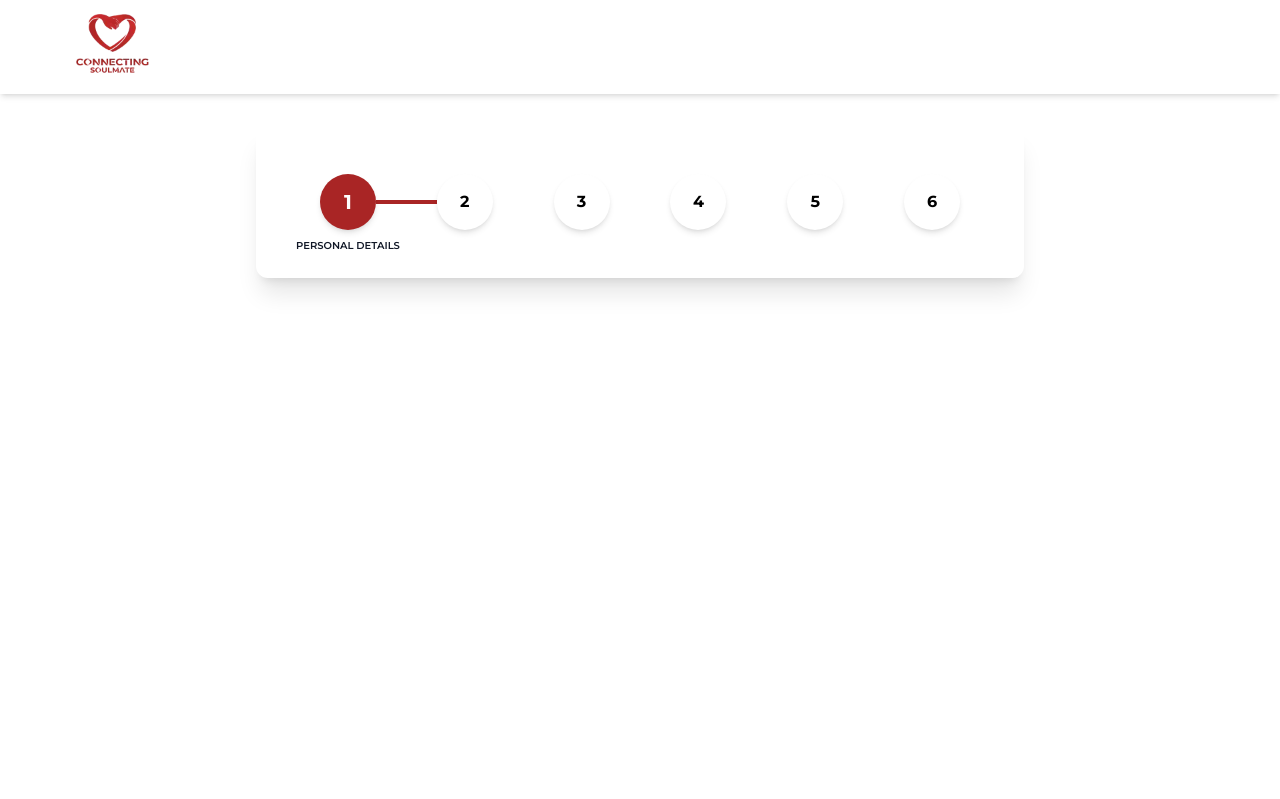
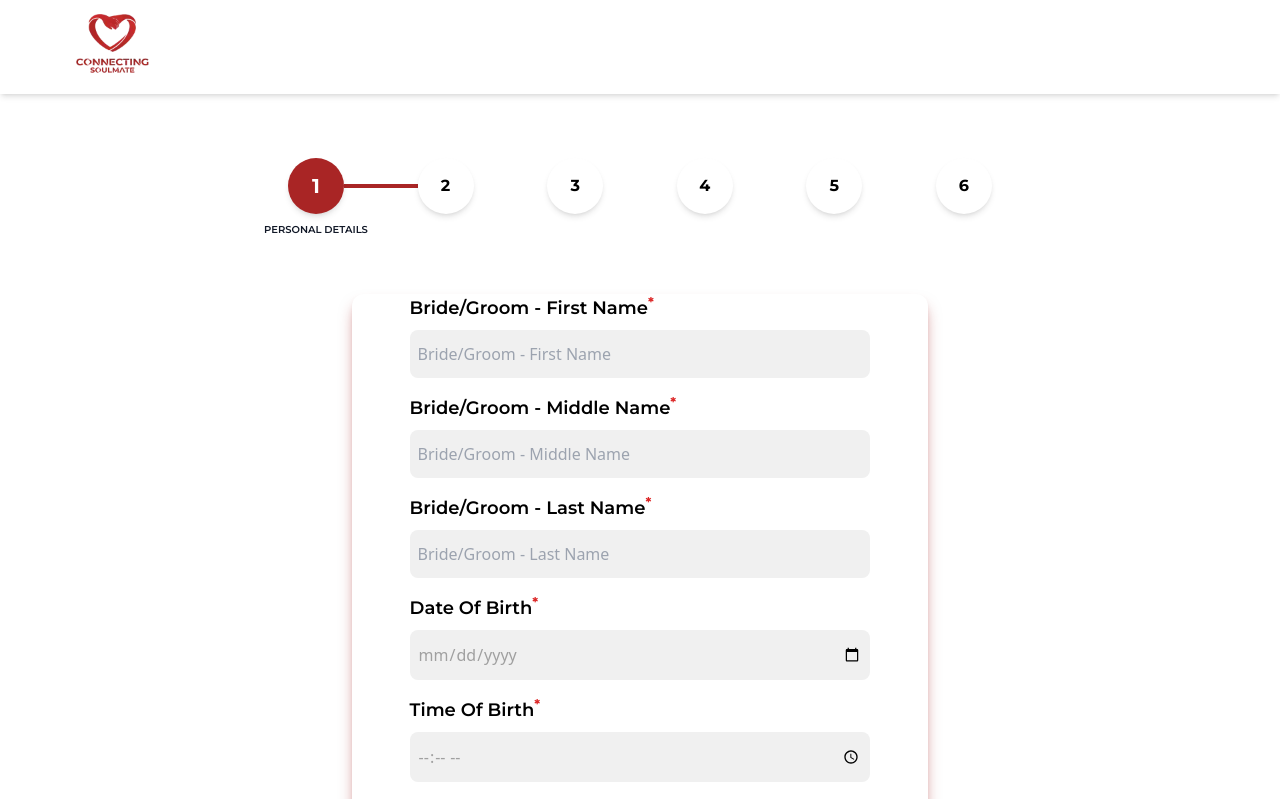
Before and after one commit to Himanshu8825/test, a React (Vite) app: page /details in a window 1280 px wide. Shown: the top 799 px of the page. Built offline with nearby package versions, Linux system fonts and the light colour scheme.

Commit message:
EOD !)APRIL

```diff
--- a/src/App.jsx
+++ b/src/App.jsx
@@ -12,32 +12,7 @@ import {
 } from "./Index";
 
 const App = () => {
-  const [currentStep, setCurrentStep] = useState(1);
-
-  const steps = [
-    "Personal  Details",
-    "Additional Details",
-    "Carrer Details",
-    "Family Details",
-    "Additional Details & Interest",
-    "Partner Preference",
-  ];
-
   // Function to render the appropriate component based on the current step
-  const displaySteps = (step) => {
-    switch (step) {
-      case 1:
-        return <PersonalDetails />;
-      case 2:
-        return <AdditionalDetails />;
-      case 3:
-        return <CarrerDetails />;
-      case 4:
-        return <FaimilyDetails />;
-      default:
-        return null;
-    }
-  };
 
   return (
     <Router>
@@ -45,13 +20,12 @@ const App = () => {
         <div className="mb-8">
           <Navbar />
         </div>
-        <div className="mb-8 w-[60%] mx-auto shadow-xl rounded-xl p-8 bg-red-00">
-          <Stapper steps={steps} currentStep={currentStep} />
-        </div>
-        {/* Render the component based on the current step */}
 
         <Routes>
           <Route path="/" element={<SignUp />} />
+
+          <Route path="/details" element={<Stapper />} />
+
           <Route path="/add" element={<AdditionalDetails />} />
           <Route path="/carrer" element={<CarrerDetails />} />
           <Route path="/faimily" element={<FaimilyDetails />} />
--- /dev/null
+++ b/src/components/DisplayStepsForm.jsx
@@ -0,0 +1,23 @@
+import {
+  AdditionalDetails,
+  CarrerDetails,
+  FaimilyDetails,
+  PersonalDetails,
+} from "../Index";
+
+const DisplayStepsform = ({currentStep}) => {
+  switch (currentStep) {
+    case 1:
+      return <PersonalDetails />;
+    case 2:
+      return <AdditionalDetails />;
+    case 3:
+      return <CarrerDetails />;
+    case 4:
+      return <FaimilyDetails />;
+    default:
+      return null;
+  }
+};
+
+export default DisplayStepsform;
--- a/src/components/Stapper.jsx
+++ b/src/components/Stapper.jsx
@@ -1,8 +1,31 @@
 import React, { useEffect, useRef, useState } from "react";
+import DisplayStepsform from "./DisplayStepsForm";
+import { useDispatch, useSelector } from "react-redux";
+import { StapperAction } from "../redux/action/StepersAction";
 
-const Stapper = ({ steps, currentStep }) => {
-  // Define state for the modified steps
+const Stapper = () => {
+  const dispatch = useDispatch();
+
+  // State for the modified steps
   const [newStep, setNewStep] = useState([]);
+
+  // Get the current step from Redux store
+  const { currentStep } = useSelector((state) => state.stapeers);
+
+  // Dispatch action to update current step
+  const updateCurrentStep = (step) => {
+    dispatch(StapperAction(step));
+  };
+
+  // Define the steps
+  const steps = [
+    "Personal Details",
+    "Additional Details",
+    "Career Details",
+    "Family Details",
+    "Additional Details & Interest",
+    "Partner Preference",
+  ];
 
   // Ref for storing the steps
   const stepRef = useRef();
@@ -40,6 +63,7 @@ const Stapper = ({ steps, currentStep }) => {
     return newSteps;
   };
 
+  // Effect to update steps when currentStep changes
   useEffect(() => {
     // Create initial step state
     const stepState = steps.map((step, index) => ({
@@ -54,7 +78,7 @@ const Stapper = ({ steps, currentStep }) => {
     const current = updateStep(currentStep - 1, stepRef.current);
     // Update state with modified steps
     setNewStep(current);
-  }, [steps, currentStep]);
+  }, [currentStep]);
 
   // Render steps
   const displaySteps = newStep.map((step, index) => (
@@ -68,9 +92,10 @@ const Stapper = ({ steps, currentStep }) => {
     >
       <div className="relative flex flex-col items-center text-black font-montserrat font-bold">
         <div
-          className={`rounded-full transition duration-500 ease-in-out  shadow-md h-14 w-14 flex items-center justify-center py-3 cursor-pointer ${
-            step.selected ? "bg-[#A92525] font-bold " : "bg-white"
+          className={`rounded-full transition duration-500 ease-in-out shadow-md h-14 w-14 flex items-center justify-center py-3 cursor-pointer ${
+            step.selected ? "bg-[#A92525] font-bold " : "bg-white shadow-md"
           }`}
+          onClick={() => updateCurrentStep(index + 1)}
         >
           {step.completed ? (
             <span className="text-white text-xl">{index + 1}</span>
@@ -80,7 +105,7 @@ const Stapper = ({ steps, currentStep }) => {
         </div>
         <div
           className={`absolute top-0 text-center mt-16 w-32 text-[10px] font-semibold uppercase font-montserrat ${
-            step.highlighted ? "text-gray-900" : " hidden"
+            step.highlighted ? "text-gray-900" : "hidden"
           }`}
         >
           {step.description}
@@ -88,15 +113,16 @@ const Stapper = ({ steps, currentStep }) => {
       </div>
       <div
         className={`flex-auto border-t-4 transition duration-500 ease-in-out ${
-          step.completed  ? "border-[#A92525] " : " border-none"
+          step.completed ? "border-[#A92525]" : "border-none"
         }`}
       ></div>
     </div>
   ));
 
   return (
-    <div className="mx-4 p-4 flex justify-between items-center">
-      {displaySteps}
+    <div className="flex flex-col gap-4">
+      <div className="flex mb-8 w-[60%] mx-auto p-8">{displaySteps}</div>
+      <DisplayStepsform currentStep={currentStep} />
     </div>
   );
 };
--- a/src/pages/AdditionalDetails.jsx
+++ b/src/pages/AdditionalDetails.jsx
@@ -1,7 +1,8 @@
-import React, { useState } from "react";
+import React from "react";
 import { useDispatch, useSelector } from "react-redux";
 import { updateAdditionalDetails } from "../redux/Reducers/AdditionalDetailsReducers";
 import { selectPlace, additionalRadio } from "../Data";
+import { StapperAction } from "../redux/action/StepersAction";
 
 const AdditionalDetails = () => {
   const dispatch = useDispatch();
@@ -10,6 +11,10 @@ const AdditionalDetails = () => {
   const handleChange = (e) => {
     const { name, value } = e.target;
     dispatch(updateAdditionalDetails({ [name]: value }));
+  };
+
+  const updateCurrentState = () => {
+    dispatch(StapperAction(3));
   };
 
   const handleSubmit = (e) => {
@@ -121,6 +126,7 @@ const AdditionalDetails = () => {
               <button
                 type="submit"
                 className="px-8 py-2 bg-[#A92525] font-montserrat rounded-lg text-white"
+                onClick={updateCurrentState}
               >
                 Continue
               </button>
--- a/src/pages/CarrerDetails.jsx
+++ b/src/pages/CarrerDetails.jsx
@@ -2,16 +2,19 @@ import React from "react";
 import { useDispatch, useSelector } from "react-redux";
 import { updateCarrerDetails } from "../redux/Reducers/CarrerDetailsReducers";
 import { carrerData } from "../Data";
+import { StapperAction } from "../redux/action/StepersAction";
 
 const CarrerDetails = () => {
   const dispatch = useDispatch();
   const formData = useSelector((state) => state.carrerDetails);
 
-
-
   const handleChange = (e) => {
     const { name, value } = e.target;
     dispatch(updateCarrerDetails({ [name]: value }));
+  };
+
+  const updateCurrentState = () => {
+    dispatch(StapperAction(4));
   };
 
   const handleSubmit = (e) => {
@@ -81,6 +84,7 @@ const CarrerDetails = () => {
               <button
                 type="submit"
                 className="px-8 py-2 bg-[#A92525] font-montserrat rounded-lg text-white"
+                onClick={updateCurrentState}
               >
                 Continue
               </button>
--- a/src/pages/FaimilyDetails.jsx
+++ b/src/pages/FaimilyDetails.jsx
@@ -3,6 +3,7 @@ import { FaPlus, FaMinus } from "react-icons/fa";
 import { useDispatch, useSelector } from "react-redux";
 import { updateFaimilyDetails } from "../redux/Reducers/FaimilyDetailsReducers";
 import { selectPlace, faimilyData } from "../Data";
+import { StapperAction } from "../redux/action/StepersAction";
 
 const FamilyDetails = () => {
   const dispatch = useDispatch();
@@ -37,6 +38,10 @@ const FamilyDetails = () => {
     const updatedSiblings = [...formData.siblings];
     updatedSiblings.splice(index, 1);
     dispatch(updateFaimilyDetails({ siblings: updatedSiblings }));
+  };
+
+  const updateCurrentState = () => {
+    dispatch(StapperAction(5));
   };
 
   //!Function to handle form submission
@@ -250,6 +255,7 @@ const FamilyDetails = () => {
               <button
                 type="submit"
                 className="px-8 py-2 bg-[#A92525] font-montserrat rounded-lg text-white"
+                onClick={updateCurrentState}
               >
                 Continue
               </button>
--- a/src/pages/PersonalDetails.jsx
+++ b/src/pages/PersonalDetails.jsx
@@ -2,7 +2,7 @@ import React from "react";
 import { useDispatch, useSelector } from "react-redux";
 import { updatePersonalDetails } from "../redux/Reducers/PersonalDetailsReducers";
 import { inputFields, selectPlace, radioGroups } from "../Data";
-
+import { StapperAction } from "../redux/action/StepersAction";
 
 const PersonalDetails = () => {
   const dispatch = useDispatch();
@@ -11,6 +11,10 @@ const PersonalDetails = () => {
   const handleChange = (e) => {
     const { name, value } = e.target;
     dispatch(updatePersonalDetails({ [name]: value }));
+  };
+
+  const updateCurrentState = () => {
+    dispatch(StapperAction(2));
   };
 
   const handleSubmit = (e) => {
@@ -100,6 +104,7 @@ const PersonalDetails = () => {
                 <button
                   type="submit"
                   className="px-8 py-2 bg-[#A92525] font-montserrat rounded-lg text-white"
+                  onClick={updateCurrentState}
                 >
                   Continue
                 </button>
--- /dev/null
+++ b/src/redux/Reducers/StapperReducers.jsx
@@ -0,0 +1,18 @@
+import { createSlice } from "@reduxjs/toolkit";
+
+const initialState = {
+  currentStep: 1,
+};
+
+export const StapperSlice = createSlice({
+  name: "Stappers",
+  initialState,
+  reducers: {
+    updateCurrentStep: (state, action) => {
+      state.currentStep = action.payload;
+    },
+  },
+});
+
+export const { updateCurrentStep } = StapperSlice.actions;
+export default StapperSlice.reducer;
--- a/src/redux/Store.js
+++ b/src/redux/Store.js
@@ -3,6 +3,7 @@ import PersonalDetailsReducers from "./Reducers/PersonalDetailsReducers";
 import AdditionalDetailsReducers from "./Reducers/AdditionalDetailsReducers";
 import FaimilyDetailsReducers from "./Reducers/FaimilyDetailsReducers";
 import CarrerDetailsReducers from "./Reducers/CarrerDetailsReducers";
+import StapperReducers from "./Reducers/StapperReducers";
 
 export const store = configureStore({
   reducer: {
@@ -10,5 +11,6 @@ export const store = configureStore({
     additionalDetails: AdditionalDetailsReducers,
     faimilyDetails: FaimilyDetailsReducers,
     carrerDetails: CarrerDetailsReducers,
+    stapeers: StapperReducers,
   },
 });
--- /dev/null
+++ b/src/redux/action/StepersAction.jsx
@@ -0,0 +1,8 @@
+import { updateCurrentStep } from "../Reducers/StapperReducers";
+
+export const StapperAction = (value) => {
+  console.log("value printed", value);
+  return (dispatch) => {
+    dispatch(updateCurrentStep(value));
+  };
+};
```
